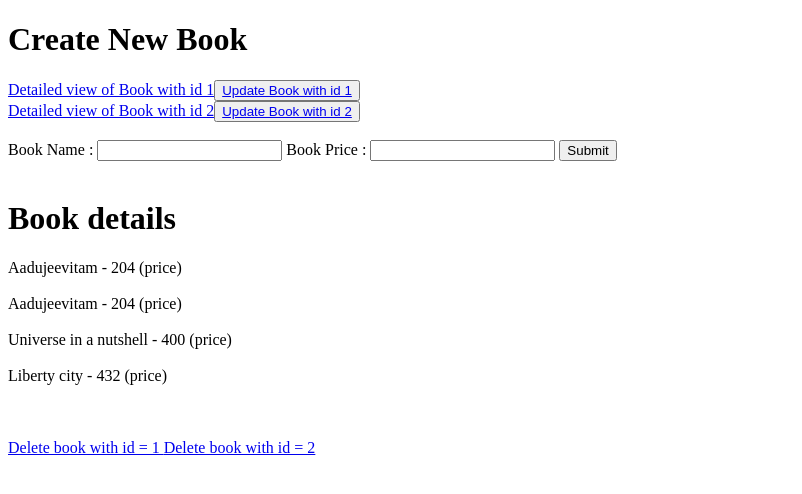
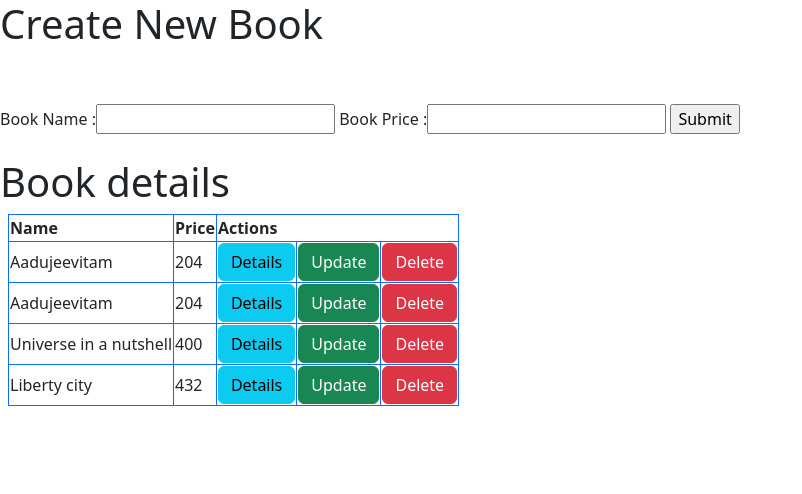
Before and after one commit to yadhukrishnx/django-crud1, a Django app: page / in a window 1280 px wide. Shown: the top 494 px of the page, without its empty margins (0-802 px from the left). Run offline with Django 5.2, Linux system fonts and the light colour scheme; data comes from the database, SQL or seed files in the repository; both versions use the stored data as it was after the commit.

Commit message:
CRUD : Optimized

```diff
--- a/newapp/urls.py
+++ b/newapp/urls.py
@@ -3,8 +3,8 @@ from . import views
 
 urlpatterns = [
     path("",views.createbook),
-    path("detailedview/<int:book_id>/",views.detailedview),
-    path("updatebook/<int:book_id>/",views.updatebook),
+    path("detailedview/<int:book_id>/",views.detailedview,name='details'),
+    path("updatebook/<int:book_id>/",views.updatebook,name='update'),
 
-    path("deletebook/<int:book_id>/",views.deletebook),
+    path("deletebook/<int:book_id>/",views.deletebook,name='delete'),
 ]
--- a/templates/index.html
+++ b/templates/index.html
@@ -5,10 +5,9 @@
     <meta name="viewport" content="width=device-width, initial-scale=1.0">
     <title>Document</title>
 </head>
+<link href="https://cdn.jsdelivr.net/npm/bootstrap@5.3.3/dist/css/bootstrap.min.css" rel="stylesheet" integrity="sha384-QWTKZyjpPEjISv5WaRU9OFeRpok6YctnYmDr5pNlyT2bRjXh0JMhjY6hW+ALEwIH" crossorigin="anonymous">
 <body>
     <h1>Create New Book</h1>
-    <a href="detailedview/1">Detailed view of Book with id 1</a><button ><a href="updatebook/1">Update Book with id 1 </a></button> <br>
-    <a href="detailedview/2">Detailed view of Book with id 2</a><button><a href="updatebook/2">Update Book with id 2 </a>   </button>
 
     <br>
     <br>
@@ -20,14 +19,22 @@
     </form>
     <br>
     <h1>Book details</h1>
-    {% for book in books %}
-    {{ book.title }} -
-    {{ book.price }} (price) <br><br>
-    {% endfor %}
-
-    <br><br>
-    <a href="deletebook/1">Delete book with id = 1 </a>
-    <a href="deletebook/2">Delete book with id = 2 </a>
+    <table class="border p-3 m-2 table-bordered border-primary " >
+        <tr class="p-3">
+            <th>Name</th>
+            <th>Price</th>
+            <th colspan="3">Actions</th>
+        </tr>
+        {% for book in books %}
+        <tr>
+            <td>{{ book.title }}</td>
+            <td>{{ book.price }}</td>
+            <td><a href="{% url 'details' book.id %}" class="btn btn-info">Details</a></td>
+            <td><a href="{% url 'update' book.id %}" class="btn btn-success">Update</a></td>
+            <td><a href="{% url 'delete' book.id %}" class="btn btn-danger">Delete</a></td>
+        </tr>
+        {% endfor %}
+    </table>
 
 </body>
 </html>
```
Also changed, not shown: db.sqlite3.
